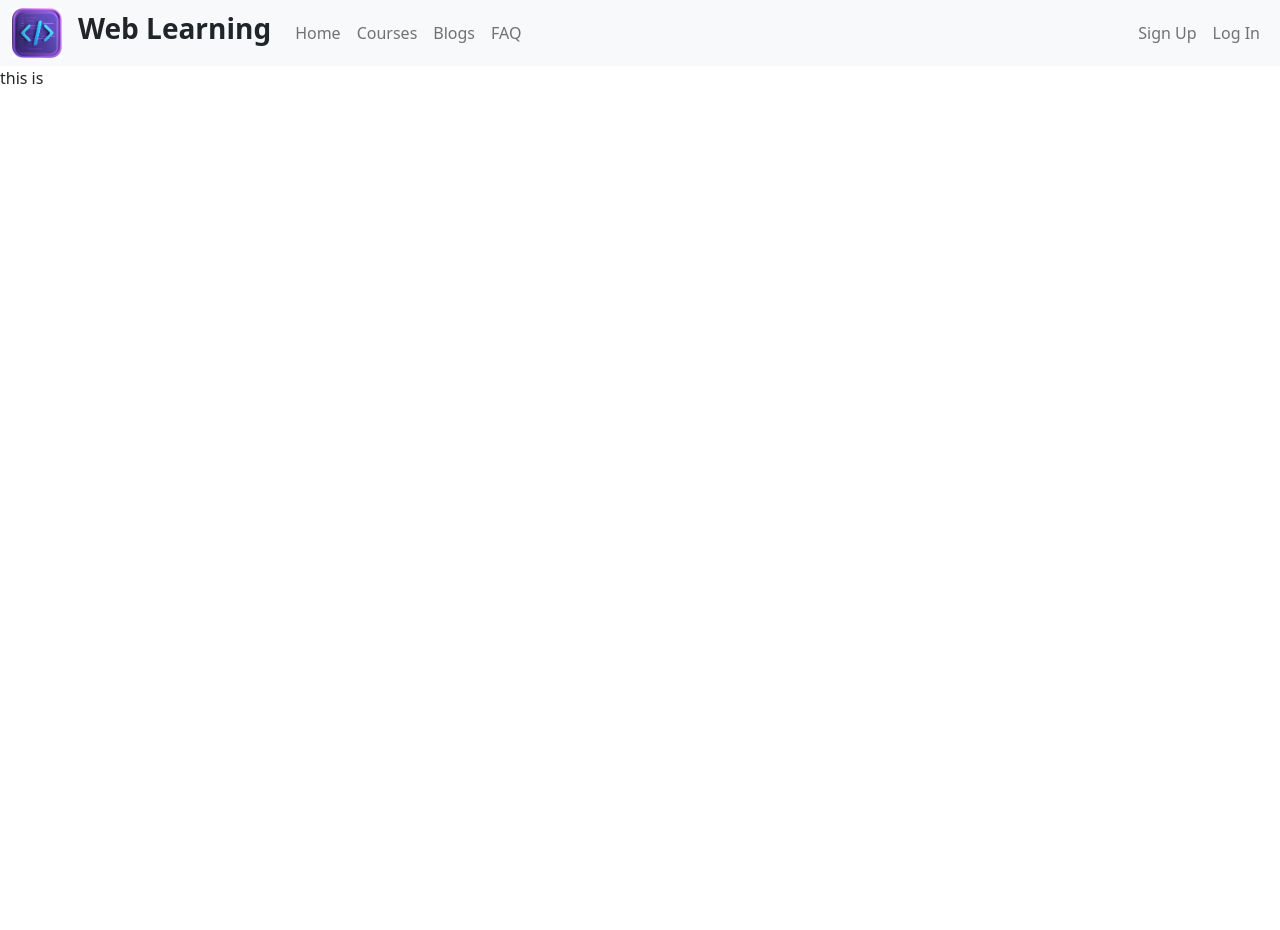
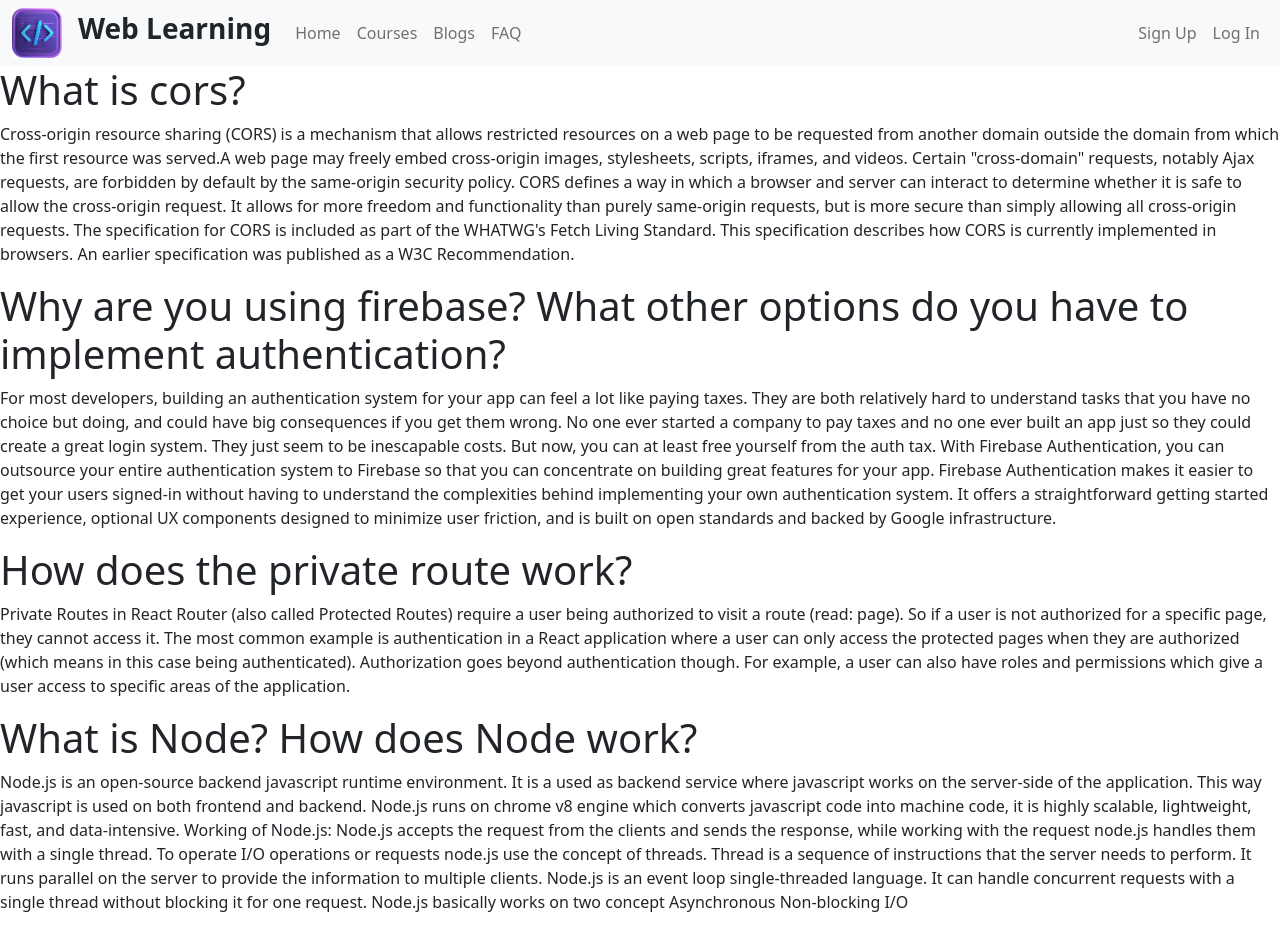
Before and after one commit to mabbasaliofficial/web-learning-client-side, a React (Create React App) app: page /blogs in a window 1280 px wide. Before the commit the page ends 800 px from the top, so only its background shows below. Built offline with nearby package versions, Linux system fonts and the light colour scheme.

Commit message:
blog added

```diff
--- a/public/index.html
+++ b/public/index.html
@@ -24,7 +24,7 @@
       work correctly both with client-side routing and a non-root public URL.
       Learn how to configure a non-root public URL by running `npm run build`.
     -->
-    <title>React App</title>
+    <title>Web Learning</title>
   </head>
   <body>
     <noscript>You need to enable JavaScript to run this app.</noscript>
--- a/src/Components/LeftSideNav.js
+++ b/src/Components/LeftSideNav.js
@@ -1,9 +1,10 @@
 import React from 'react';
+import { Link } from 'react-router-dom';
 
 const LeftSideNav = ({course}) => {
     return (
-        <div className='border border-primary rounded w-25 mt-3 bg-light text-dark'>
-          <p className='m-3 fw-bold'>{course.name}</p>
+        <div className='border border-primary rounded w-25 mt-3 py-3 bg-light text-dark'>
+          <Link to={`${course.id}`} className='text-decoration-none fw-bold d-block text-center'>{course.name}</Link>
         </div>
     );
 };
--- a/src/Components/courseDetails.js
+++ b/src/Components/courseDetails.js
@@ -1,11 +1,14 @@
 import React from 'react';
+import { useLoaderData } from 'react-router-dom';
 
-const courseDetails = () => {
+const CourseDetails = () => {
+    const details = useLoaderData()
+    console.log(details)
     return (
         <div>
-
+            <h1>this is {details.description}</h1>
         </div>
     );
 };
 
-export default courseDetails;
+export default CourseDetails;
--- a/src/Pages/Blogs.js
+++ b/src/Pages/Blogs.js
@@ -1,11 +1,64 @@
-import React from 'react';
+import React from "react";
 
 const Blogs = () => {
-    return (
-        <div>
-            this is
-        </div>
-    );
+  return (
+    <div>
+      <h1>What is cors?</h1>
+      <p>
+        Cross-origin resource sharing (CORS) is a mechanism that allows restricted resources on a
+        web page to be requested from another domain outside the domain from which the first
+        resource was served.A web page may freely embed cross-origin images, stylesheets, scripts,
+        iframes, and videos. Certain "cross-domain" requests, notably Ajax requests, are forbidden
+        by default by the same-origin security policy. CORS defines a way in which a browser and
+        server can interact to determine whether it is safe to allow the cross-origin request. It
+        allows for more freedom and functionality than purely same-origin requests, but is more
+        secure than simply allowing all cross-origin requests. The specification for CORS is
+        included as part of the WHATWG's Fetch Living Standard. This specification describes how
+        CORS is currently implemented in browsers. An earlier specification was published as a W3C
+        Recommendation.
+      </p>
+      <h1>
+        Why are you using firebase? What other options do you have to implement authentication?
+      </h1>
+      <p>
+        For most developers, building an authentication system for your app can feel a lot like
+        paying taxes. They are both relatively hard to understand tasks that you have no choice but
+        doing, and could have big consequences if you get them wrong. No one ever started a company
+        to pay taxes and no one ever built an app just so they could create a great login system.
+        They just seem to be inescapable costs. But now, you can at least free yourself from the
+        auth tax. With Firebase Authentication, you can outsource your entire authentication system
+        to Firebase so that you can concentrate on building great features for your app. Firebase
+        Authentication makes it easier to get your users signed-in without having to understand the
+        complexities behind implementing your own authentication system. It offers a straightforward
+        getting started experience, optional UX components designed to minimize user friction, and
+        is built on open standards and backed by Google infrastructure.
+      </p>
+      <h1>How does the private route work?</h1>
+      <p>
+        Private Routes in React Router (also called Protected Routes) require a user being
+        authorized to visit a route (read: page). So if a user is not authorized for a specific
+        page, they cannot access it. The most common example is authentication in a React
+        application where a user can only access the protected pages when they are authorized (which
+        means in this case being authenticated). Authorization goes beyond authentication though.
+        For example, a user can also have roles and permissions which give a user access to specific
+        areas of the application.
+      </p>
+      <h1>What is Node? How does Node work?</h1>
+      <p>
+        Node.js is an open-source backend javascript runtime environment. It is a used as backend
+        service where javascript works on the server-side of the application. This way javascript is
+        used on both frontend and backend. Node.js runs on chrome v8 engine which converts
+        javascript code into machine code, it is highly scalable, lightweight, fast, and
+        data-intensive. Working of Node.js: Node.js accepts the request from the clients and sends
+        the response, while working with the request node.js handles them with a single thread. To
+        operate I/O operations or requests node.js use the concept of threads. Thread is a sequence
+        of instructions that the server needs to perform. It runs parallel on the server to provide
+        the information to multiple clients. Node.js is an event loop single-threaded language. It
+        can handle concurrent requests with a single thread without blocking it for one request.
+        Node.js basically works on two concept Asynchronous Non-blocking I/O
+      </p>
+    </div>
+  );
 };
 
 export default Blogs;
--- a/src/Pages/Course.js
+++ b/src/Pages/Course.js
@@ -1,17 +1,32 @@
 import React from "react";
+import { Col, Container, Row } from "react-bootstrap";
 import { useLoaderData } from "react-router-dom";
+import CourseDetails from "../Components/CourseDetails";
 import LeftSideNav from "../Components/LeftSideNav";
 
 const Course = () => {
   const courses = useLoaderData();
   return (
-    <div  className="m-5">
-      <div>
-        {courses.map((course) => (
-          <LeftSideNav key={course.id} course={course}></LeftSideNav>
-        ))}
-      </div>
-    </div>
+    // <div className="m-5 d-flex">
+    //   <div className="w-100">
+    //     {courses.map((course) => (
+    //       <LeftSideNav key={course.id} course={course}></LeftSideNav>
+    //     ))}
+    //   </div>
+    //   <div>
+    //     <CourseDetails></CourseDetails>
+    //   </div>
+    // </div>
+    <Container>
+        <Row>
+          <Col>
+            <h2>Side Nav</h2>
+          </Col>
+          <Col>
+            <h2>Main Courses</h2>
+          </Col>
+        </Row>
+      </Container>
   );
 };
 
--- a/src/Routes/router.js
+++ b/src/Routes/router.js
@@ -6,6 +6,7 @@ import Home from "../Pages/Home";
 import FAQ from "../Pages/FAQ";
 import SignUp from "../Pages/SignUp";
 import Login from "../Pages/Login";
+import CourseDetails from "../Components/CourseDetails";
 
 export const router = createBrowserRouter([
   {
@@ -18,10 +19,17 @@ export const router = createBrowserRouter([
       },
       {
         path: "/courses",
-        loader: async () => {
+        loader: () => {
           return fetch('https://myapp-silk-ten.vercel.app/courses');
         },
         element: <Course></Course>,
+      },
+      {
+        path: "/courses/:id",
+        element: <CourseDetails></CourseDetails>,
+        loader: ({params}) => {
+          return fetch(`https://myapp-silk-ten.vercel.app/courses/${params.id}`);
+        },
       },
       {
         path: "/blogs",
```
Also changed, not shown: src/Components/Category.js (deleted, +0 -11 lines).
